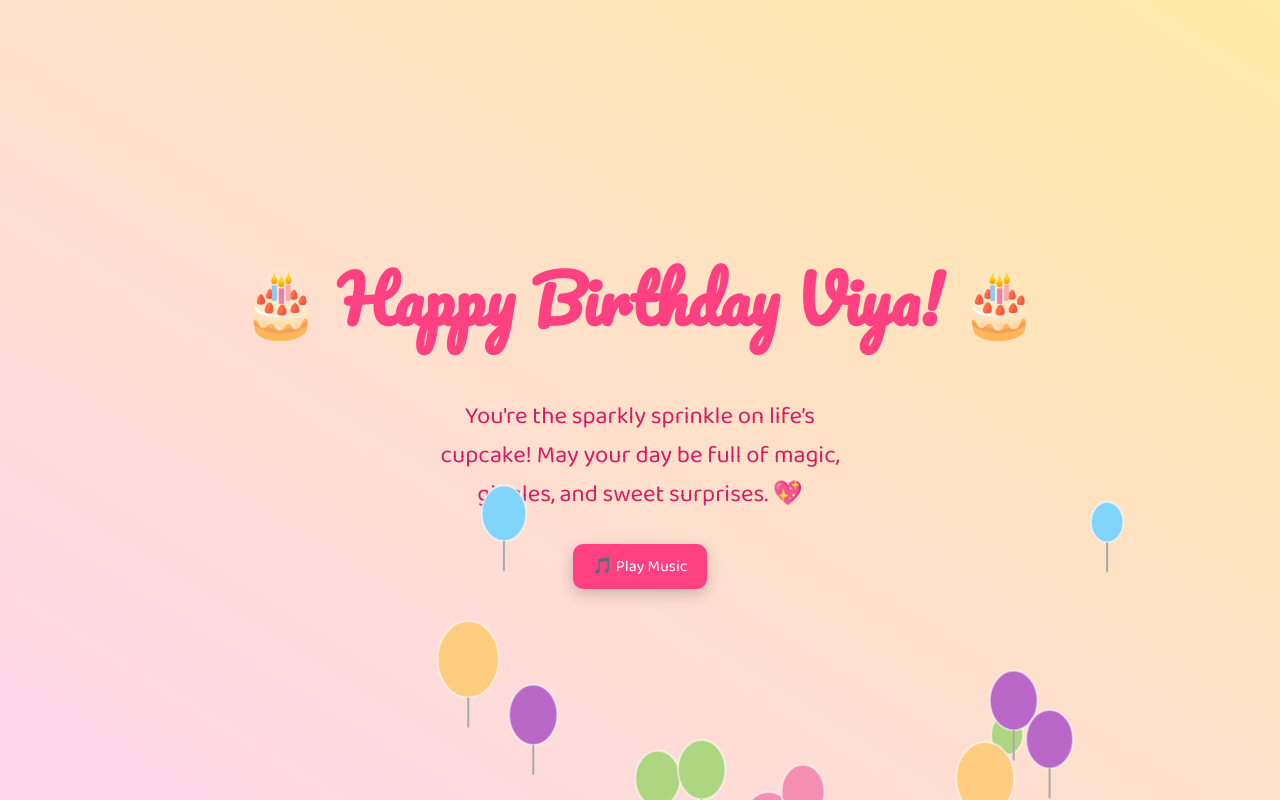
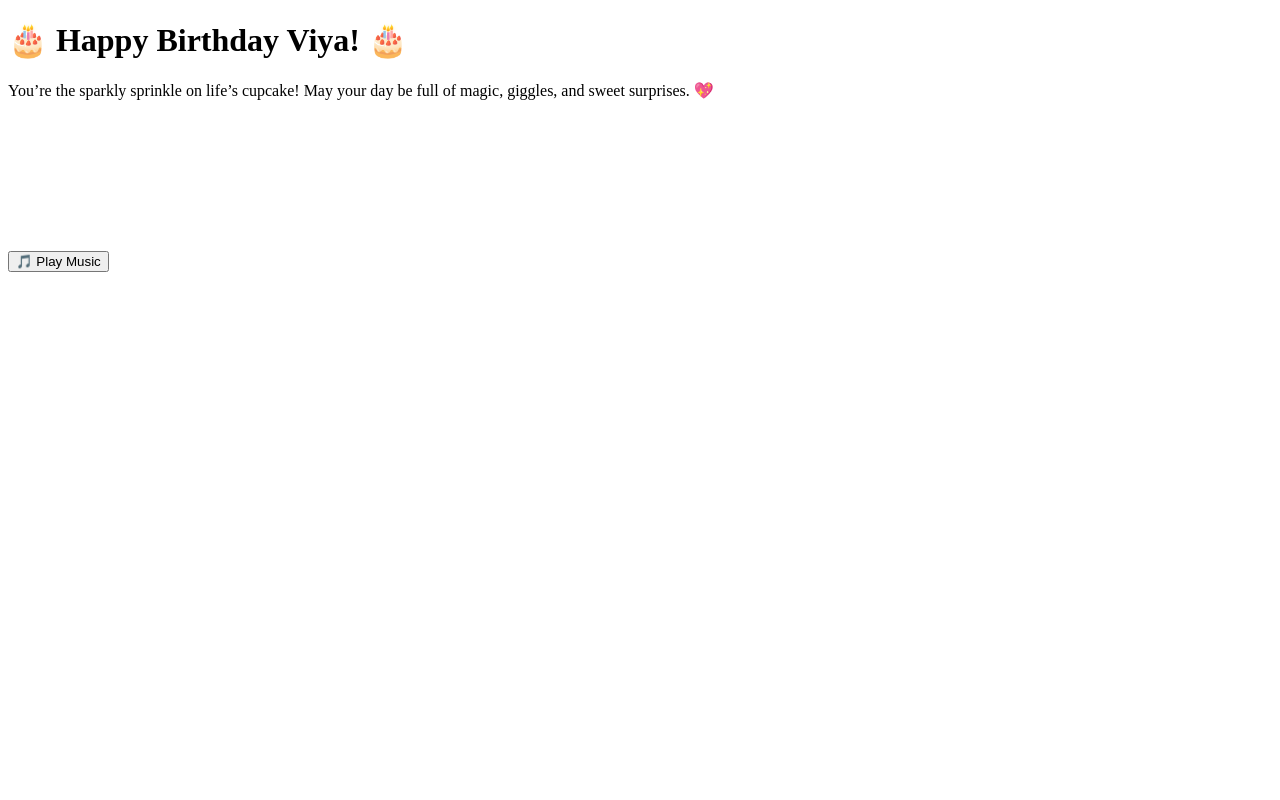
Before and after one commit to ankiitt7/viya, a plain HTML site: page index.html in a window 1280 px wide. Drawn offline with Linux system fonts and the light colour scheme.

Commit message:
Update index.html

```diff
--- a/index.html
+++ b/index.html
@@ -6,148 +6,30 @@
   <title>Happy Birthday Viya! 🎈🎉</title>
   <link href="https://fonts.googleapis.com/css2?family=Baloo+2&family=Pacifico&display=swap" rel="stylesheet">
   <style>
-    body {
-      margin: 0;
-      padding: 0;
-      height: 100vh;
-      background: linear-gradient(to top right, #ffd6ec, #ffeaa7);
-      font-family: 'Baloo 2', cursive;
-      overflow: hidden;
-      display: flex;
-      justify-content: center;
-      align-items: center;
-      flex-direction: column;
-      text-align: center;
-    }
-
-    h1 {
-      font-family: 'Pacifico', cursive;
-      font-size: 4rem;
-      color: #ff4081;
-      margin-bottom: 0.5em;
-      animation: bounce 2s infinite;
-    }
-
-    p {
-      font-size: 1.5rem;
-      color: #d81b60;
-      margin: 0;
-      max-width: 400px;
-      padding: 0 20px;
-    }
-
-    canvas {
-      position: fixed;
-      top: 0;
-      left: 0;
-      width: 100vw;
-      height: 100vh;
-      pointer-events: none;
-      z-index: 0;
-    }
-
-    button {
-      margin-top: 30px;
-      font-size: 1rem;
-      background-color: #ff4081;
-      color: white;
-      border: none;
-      padding: 10px 20px;
-      border-radius: 10px;
-      cursor: pointer;
-      font-family: 'Baloo 2', cursive;
-      box-shadow: 0 5px 15px rgba(0,0,0,0.2);
-      z-index: 10;
-    }
-
-    @keyframes bounce {
-      0%, 100% { transform: translateY(0); }
-      50% { transform: translateY(-10px); }
-    }
+    body { /* styles… */ }
+    h1 { /* styles… */ }
+    p { /* styles… */ }
+    canvas { /* styles… */ }
+    button { /* styles… */ }
+    @keyframes bounce { /* styles… */ }
   </style>
 </head>
 <body>
   <h1>🎂 Happy Birthday Viya! 🎂</h1>
-  <p>You're the sparkly sprinkle on life’s cupcake! May your day be full of magic, giggles, and sweet surprises. 💖</p>
+  <p>You’re the sparkly sprinkle on life’s cupcake! May your day be full of magic, giggles, and sweet surprises. 💖</p>
 
+  <!-- CC BY 3.0 music: "Happy, Happy Birthday – To You" by B2B -->
   <audio id="birthdaySong" src="happy-birthday.mp3" preload="auto"></audio>
   <button onclick="toggleMusic()">🎵 Play Music</button>
 
   <canvas id="balloonCanvas"></canvas>
 
   <script>
-    const canvas = document.getElementById('balloonCanvas');
-    const ctx = canvas.getContext('2d');
-    let w, h;
+    /* balloon animation… */
 
-    function resize() {
-      w = window.innerWidth;
-      h = window.innerHeight;
-      canvas.width = w * devicePixelRatio;
-      canvas.height = h * devicePixelRatio;
-      canvas.style.width = w + 'px';
-      canvas.style.height = h + 'px';
-      ctx.setTransform(1, 0, 0, 1, 0, 0);
-      ctx.scale(devicePixelRatio, devicePixelRatio);
-    }
-
-    window.addEventListener('resize', resize);
-    resize();
-
-    const balloons = [];
-    const colors = ['#f48fb1', '#81d4fa', '#aed581', '#ffcc80', '#ba68c8'];
-
-    function createBalloon() {
-      return {
-        x: Math.random() * w,
-        y: h + 50 + Math.random() * h,
-        radius: 20 + Math.random() * 20,
-        color: colors[Math.floor(Math.random() * colors.length)],
-        speed: 0.5 + Math.random(),
-        sway: Math.random() * 1,
-        swayDir: Math.random() > 0.5 ? 1 : -1
-      };
-    }
-
-    for (let i = 0; i < 30; i++) {
-      balloons.push(createBalloon());
-    }
-
-    function drawBalloon(balloon) {
-      ctx.beginPath();
-      ctx.ellipse(balloon.x, balloon.y, balloon.radius * 0.8, balloon.radius, 0, 0, 2 * Math.PI);
-      ctx.fillStyle = balloon.color;
-      ctx.fill();
-      ctx.strokeStyle = '#ffffff88';
-      ctx.lineWidth = 2;
-      ctx.stroke();
-
-      // string
-      ctx.beginPath();
-      ctx.moveTo(balloon.x, balloon.y + balloon.radius);
-      ctx.lineTo(balloon.x, balloon.y + balloon.radius + 30);
-      ctx.strokeStyle = '#aaa';
-      ctx.stroke();
-    }
-
-    function animate() {
-      ctx.clearRect(0, 0, w, h);
-      balloons.forEach((b, i) => {
-        b.y -= b.speed;
-        b.x += b.sway * b.swayDir;
-        if (b.y < -50) balloons[i] = createBalloon();
-        drawBalloon(b);
-      });
-      requestAnimationFrame(animate);
-    }
-
-    animate();
-
-    // Music player logic
     const song = document.getElementById('birthdaySong');
     const button = document.querySelector('button');
     let isPlaying = false;
-
     function toggleMusic() {
       if (isPlaying) {
         song.pause();
```
